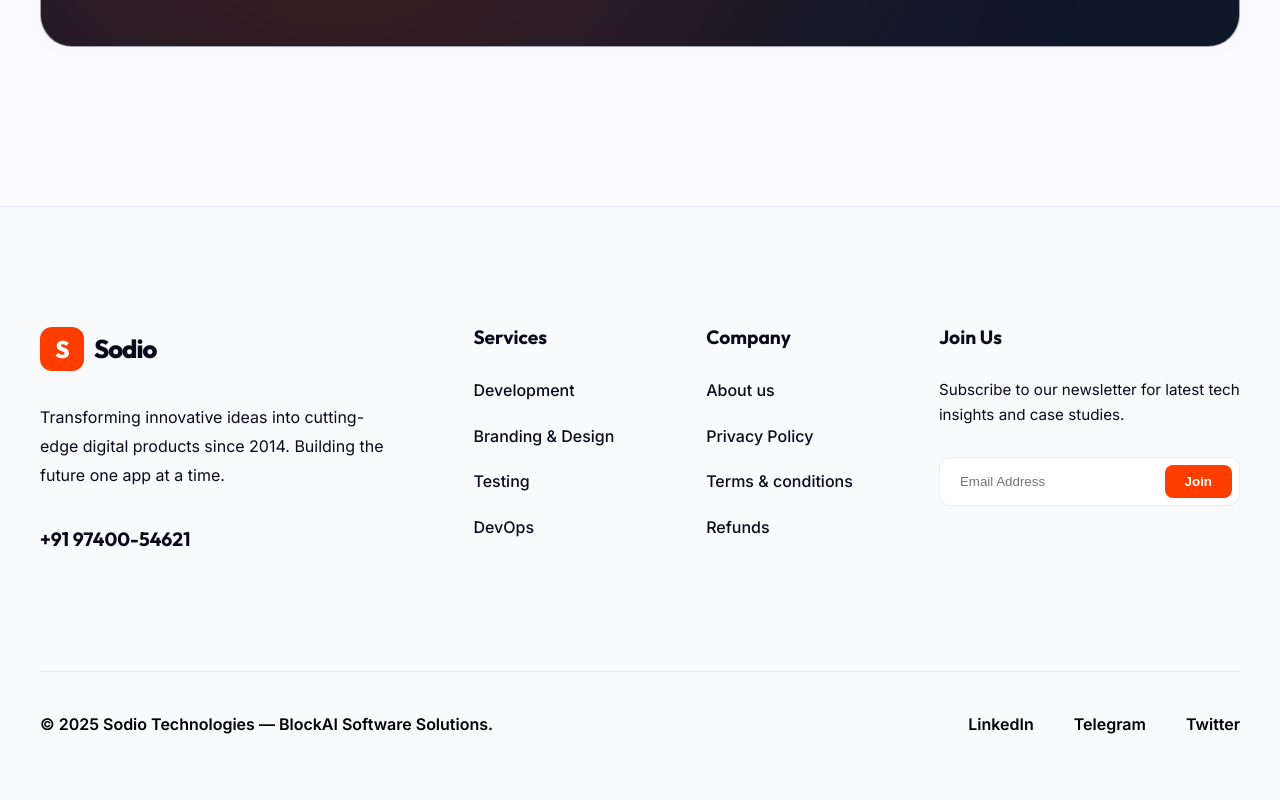
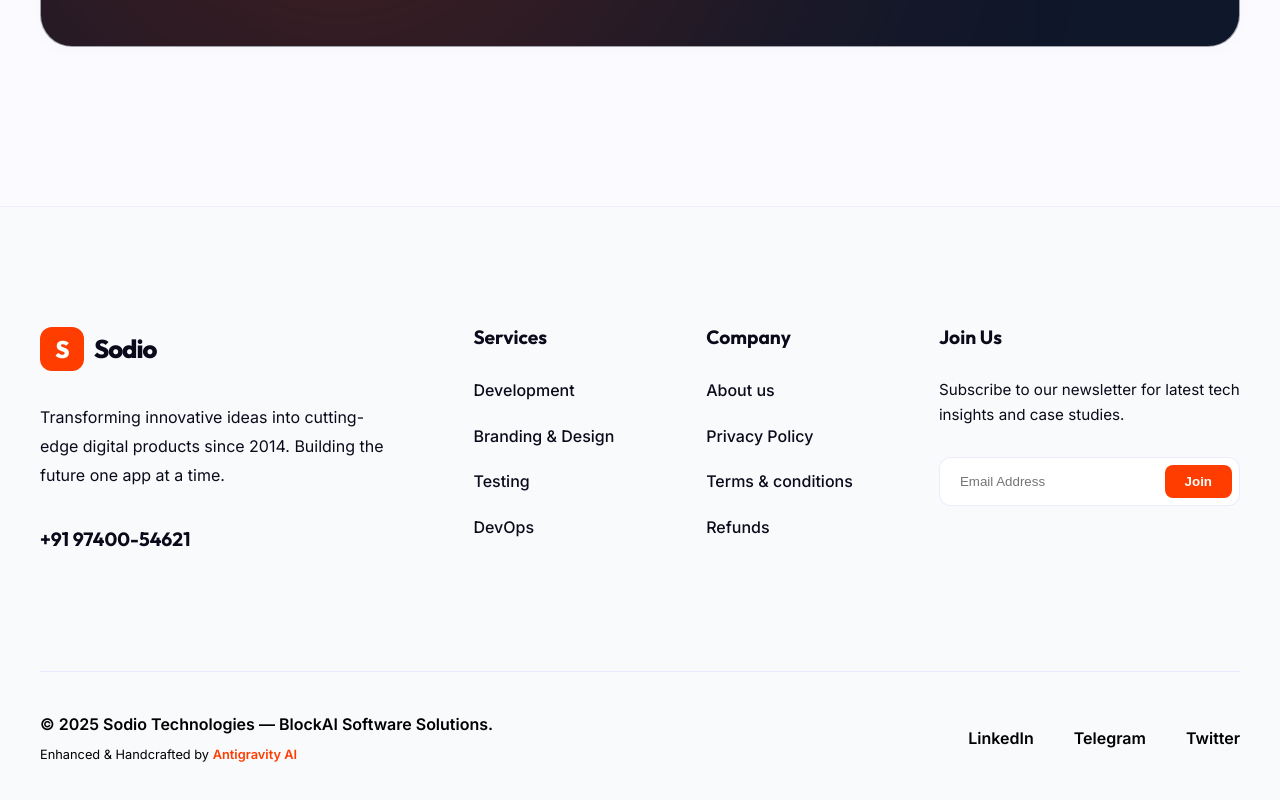
Before and after one commit to Abuzar7024/sudo_landing_page, a React (Vite) app: page / in a window 1280 px wide. Shown: the part 7206-8006 px from the top of the page. Built offline with nearby package versions, Linux system fonts and the light colour scheme.

Commit message:
Add Antigravity AI credit to footer

```diff
--- a/src/App.jsx
+++ b/src/App.jsx
@@ -400,7 +400,12 @@ function App() {
           </div>
 
           <div style={{ marginTop: 120, paddingTop: 40, borderTop: '1px solid var(--border-light)', display: 'flex', justifyContent: 'space-between', alignItems: 'center', color: '#000', fontWeight: 600 }}>
-            <span>© 2025 Sodio Technologies — BlockAI Software Solutions.</span>
+            <div style={{ display: 'flex', flexDirection: 'column', gap: 8 }}>
+              <span>© 2025 Sodio Technologies — BlockAI Software Solutions.</span>
+              <span className="text-muted" style={{ fontSize: '0.8rem', fontWeight: 400 }}>
+                Enhanced & Handcrafted by <span style={{ color: '#ff3d00', fontWeight: 700 }}>Antigravity AI</span>
+              </span>
+            </div>
             <div style={{ display: 'flex', gap: 40 }}>
               <a href="#" style={{ color: '#000', textDecoration: 'none' }}>LinkedIn</a>
               <a href="#" style={{ color: '#000', textDecoration: 'none' }}>Telegram</a>
```
